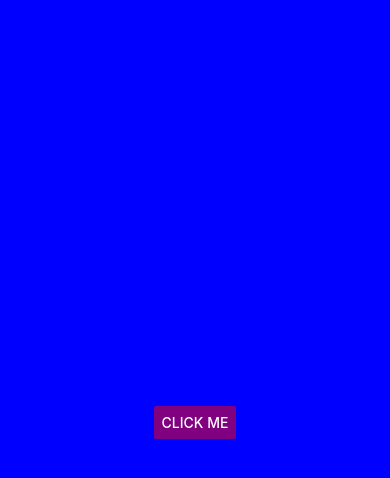
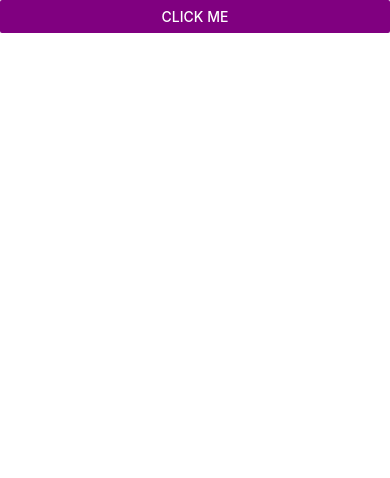
Before and after one commit to 5n0weirdo/Learn-React-Native, a React Native app: screen / in a window 390 px wide. Shown: the top 478 px of the page. Built offline with nearby package versions, Linux system fonts and the light colour scheme.

Commit message:
Style statusbar

```diff
--- a/App.js
+++ b/App.js
@@ -1,4 +1,4 @@
-import { StatusBar } from "expo-status-bar";
+// import { StatusBar } from "expo-status-bar";
 import React from "react";
 import {
   StyleSheet,
@@ -7,22 +7,25 @@ import {
   SafeAreaView,
   Button,
   Alert,
+  Platform,
+  StatusBar,
 } from "react-native";
 
 export default function App() {
   return (
-    <SafeAreaView style={[styles.container, containerStyle]}>
+    <SafeAreaView style={[styles.container]}>
       <Button color="purple" title="Click me" />
       <StatusBar style="auto" />
     </SafeAreaView>
   );
 }
-const containerStyle = { backgroundColor: "blue" };
+
 const styles = StyleSheet.create({
   container: {
     flex: 1,
     backgroundColor: "#fff",
-    alignItems: "center",
-    justifyContent: "center",
+    paddingTop: Platform.OS === StatusBar.currentHeight ? 20 : 0,
+    // alignItems: "center",
+    // justifyContent: "center",
   },
 });
```
